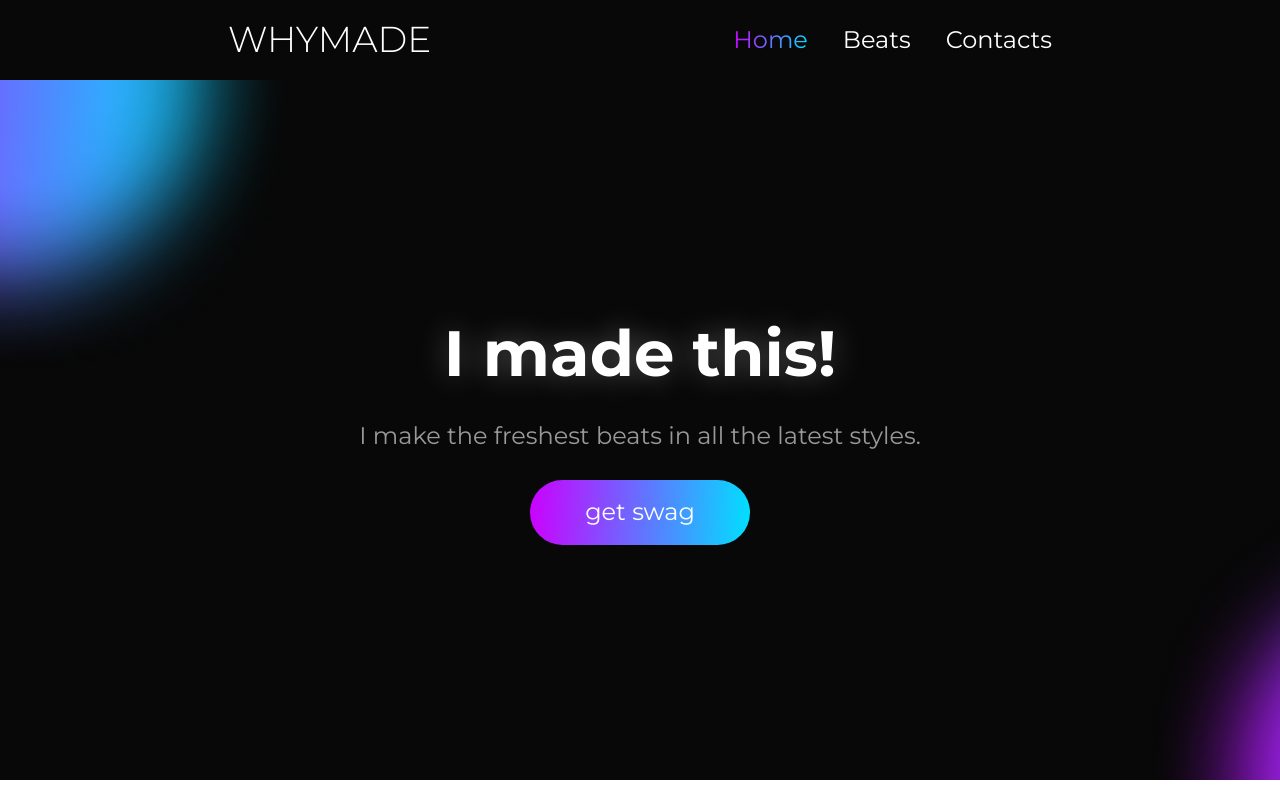
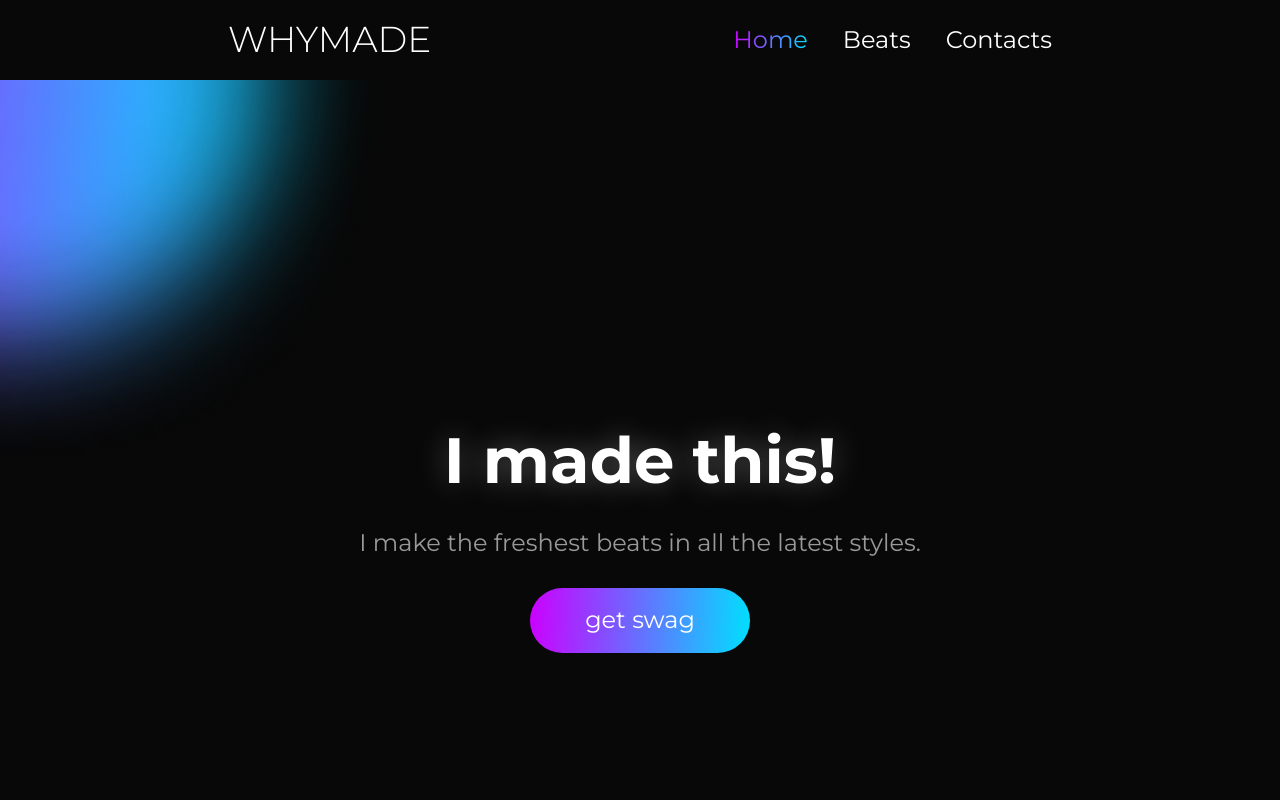
Before and after one commit to bugmak4rs/whymade-beats-store, a React (Create React App) app: page / in a window 1280 px wide. Shown: the top 800 px of the page. Built offline with nearby package versions, Linux system fonts and the light colour scheme.

Commit message:
feat: update height

```diff
--- a/src/components/Home/Hero/Hero.module.scss
+++ b/src/components/Home/Hero/Hero.module.scss
@@ -11,7 +11,7 @@
   justify-content: center;
   flex-direction: column;
   @include section_container;
-  height: 700px;
+  height: 915px;
 }
 
 .title {
```
